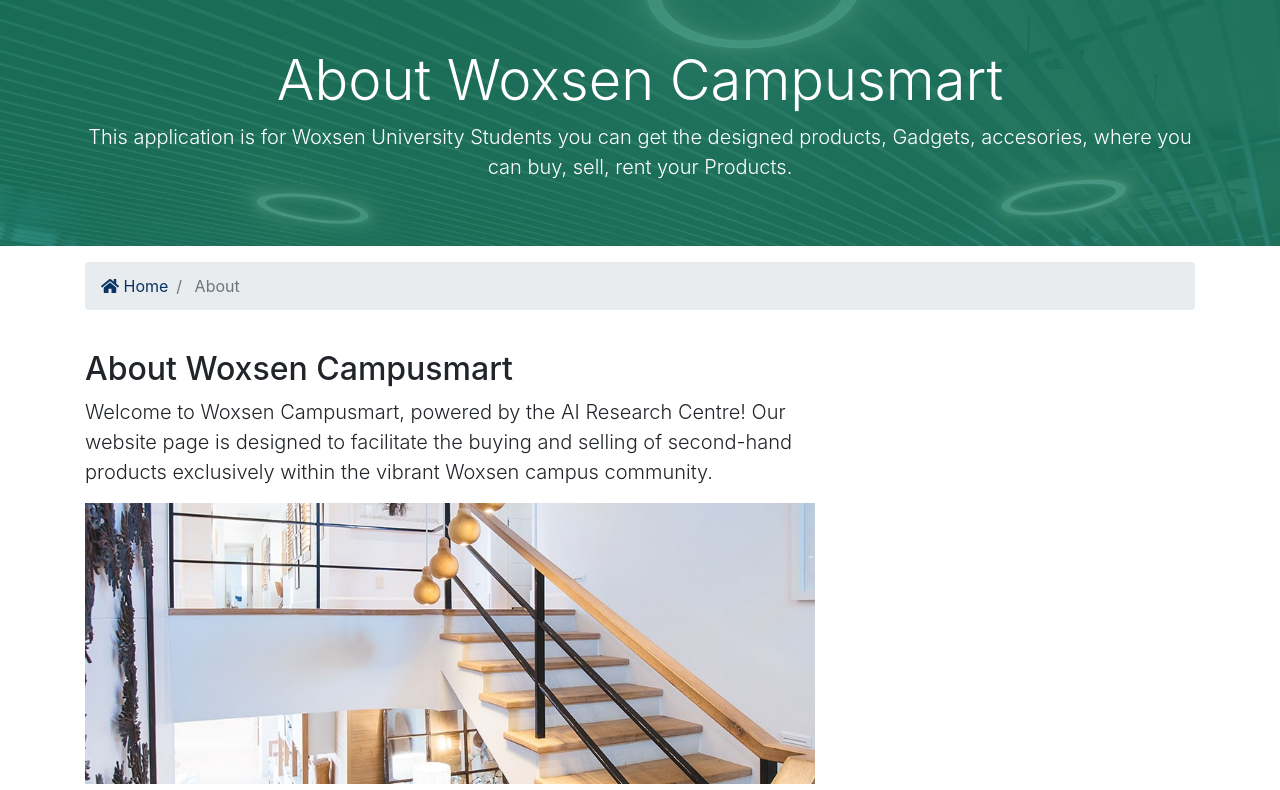
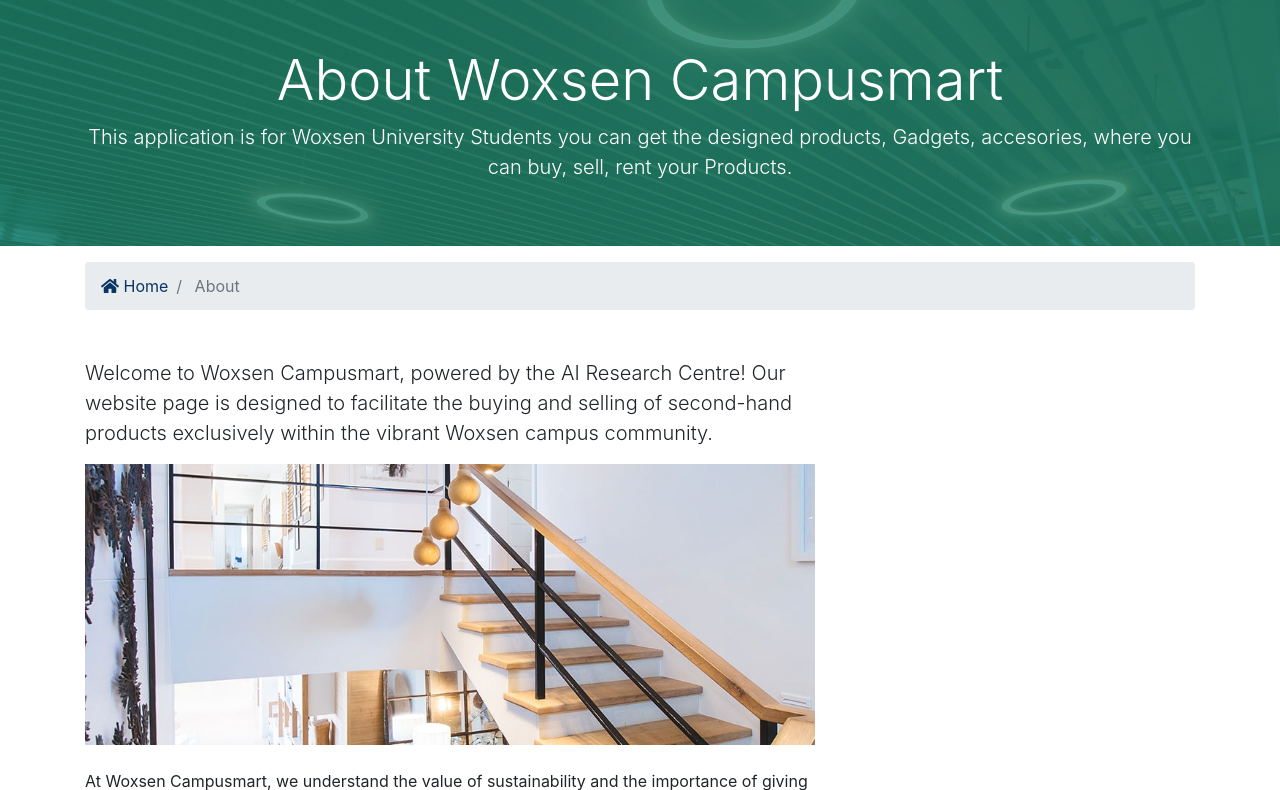
Before and after one commit to VineethReeddyBAAIML/Woxsen-Campus-Mart, a Django app: page /about/ in a window 1280 px wide. Shown: the part 107-897 px from the top of the page. Run offline with Django 3.2, Linux system fonts and the light colour scheme; some libraries are stand-ins or nearby versions.

Commit message:
Update about.html

```diff
--- a/templates/pages/about.html
+++ b/templates/pages/about.html
@@ -32,7 +32,7 @@
     <div class="container">
       <div class="row">
         <div class="col-md-8">
-          <h2>About Woxsen Campusmart </h2>
+          <h2></h2>
           <p class="lead">Welcome to Woxsen Campusmart, powered by the AI Research Centre! Our website page is designed to facilitate the buying and selling of second-hand products exclusively within the vibrant Woxsen campus community.</p>
           <img src="assets/img/about.jpg" alt="">
           <p class="mt-4">
```
